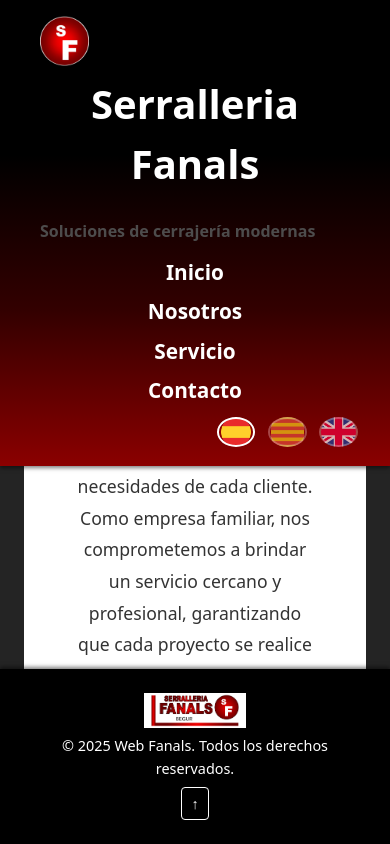
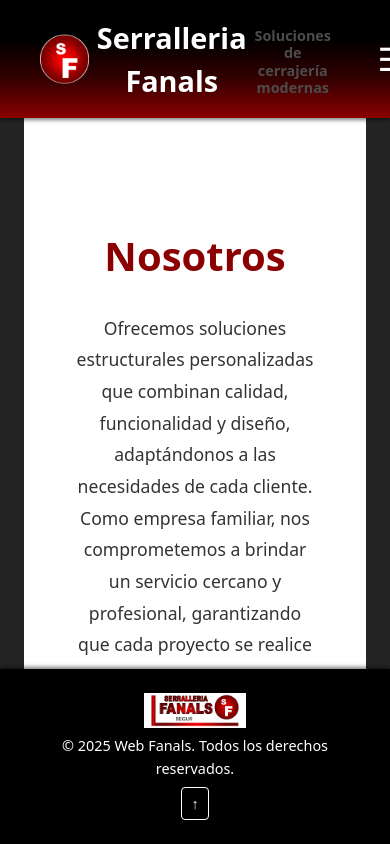
Before and after one commit to AlfredoRios24/3.-Web-Fanals, a React (Vite) app: page /about in a window 390 px wide. Shown: the top 844 px of the page. Built offline with nearby package versions, Linux system fonts and the light colour scheme.

Commit message:
dessing responsive header

```diff
--- a/src/components/Header.css
+++ b/src/components/Header.css
@@ -1,8 +1,6 @@
 .navheader {
   width: 100%;
-  max-width: 100%;
   background: linear-gradient(to bottom, #000000, #000000, #330000, #8b0000);
-  box-sizing: border-box;
   color: #ffffff;
   position: fixed;
   top: 0;
@@ -14,43 +12,30 @@
   box-shadow: 0 2px 4px rgba(0,0,0,0.5);
 }
 
-/* Contenedor superior: logo + títulos */
 .header-title {
   display: flex;
   align-items: center;
+  justify-content: space-between;
   gap: 1rem;
-  width: 100%;
-  max-width: 2280px;
 }
 
-/* Logo */
 .header-logo {
   height: 50px;
   width: auto;
 }
 
-/* Textos: título y subtítulo en columna */
-.header-texts {
-  display: flex;
-  flex-direction: column;
-  justify-content: center;
-}
-
-/* Título principal */
 .header-title span {
   font-size: 2.5rem;
   font-weight: 700;
 }
 
-/* Subtítulo */
 .header-title h3 {
   font-size: 1rem;
   font-weight: 800;
-  margin: 1;
-  padding-top: 20px;
+  margin: 0;
+  padding-top: 5px;
 }
 
-/* Fila de navegación */
 .nav-container {
   display: flex;
   justify-content: flex-start;
@@ -60,7 +45,6 @@
   max-width: 2280px;
 }
 
-/* Links estilo */
 .nav-container a {
   color: #ffffff;
   text-decoration: none;
@@ -73,7 +57,6 @@
   color: #8b0000;
 }
 
-/* Botones de idioma debajo, alineada a la derecha */
 .lang-buttons {
   display: flex;
   justify-content: flex-end;
@@ -81,59 +64,83 @@
   padding: 0.2rem 0;
 }
 
-/* Base de todos los botones */
 .lang-buttons button {
-  border: 2px solid rgba(255, 255, 255, 0.4); /* Borde tenue para inactivo */
-  opacity: 0.7; /* menos visible */
+  border: 2px solid rgba(255, 255, 255, 0.4);
+  opacity: 0.7;
   cursor: pointer;
-  border-radius: 50%;        /* redondo */
+  border-radius: 50%;
   width: 40px;
   height: 40px;
   background-size: cover;
   background-position: center;
   background-repeat: no-repeat;
   transition: all 0.3s ease;
-  text-indent: -9999px;      /* oculta el texto */
+  text-indent: -9999px;
 }
 
-/* Hover general */
 .lang-buttons button:hover {
   transform: scale(1.1);
   border-color: #8b0000;
 }
 
-/* Botón activo */
 .lang-buttons button.active {
   border-color: #ffffff;
   opacity: 1;
 }
 
-/* Banderas específicas */
-.flag-es {
-  background-image: url('../assets/flags/spain.png');
+.flag-es { background-image: url('../assets/flags/spain.png'); }
+.flag-en { background-image: url('../assets/flags/uk.png'); }
+.flag-ca { background-image: url('../assets/flags/catalonia.png'); }
+
+/* Hamburger button */
+.hamburger {
+  display: none;
+  background: none;
+  border: none;
+  font-size: 2rem;
+  color: #fff;
+  cursor: pointer;
 }
 
-.flag-en {
-  background-image: url('../assets/flags/uk.png');
-}
-
-.flag-ca {
-  background-image: url('../assets/flags/catalonia.png');
-}
-
-/* Responsivo */
+/* Mobile styles */
 @media (max-width: 768px) {
   .header-title {
-    flex-direction: column;
-    align-items: flex-start;
+    flex-direction: row;
+    justify-content: space-between;
+    align-items: center;
     gap: 0.5rem;
   }
+
   .nav-container {
+    display: none;
     flex-direction: column;
     gap: 0.5rem;
+    align-items: center;
+    padding-top: 1rem;
   }
+
+  .nav-container.open {
+    display: flex;
+  }
+
+  .hamburger {
+    display: block;
+  }
+
   .lang-buttons button {
     width: 30px;
     height: 30px;
   }
+
+  .header-title span {
+    font-size: 1.8rem;
+  }
+
+  .header-title h3 {
+    font-size: 0.9rem;
+  }
+
+  .nav-container a {
+    font-size: 1rem;
+  }
 }
--- a/src/components/Header.tsx
+++ b/src/components/Header.tsx
@@ -1,4 +1,4 @@
-import React from 'react';
+import React, { useState } from 'react';
 import { Link } from 'react-router-dom';
 import { useTranslation } from 'react-i18next';
 import './Header.css';
@@ -6,30 +6,34 @@
 
 const Header: React.FC = () => {
   const { t, i18n } = useTranslation();
+  const [menuOpen, setMenuOpen] = useState(false);
 
-  // Función para hacer scroll arriba al clicar un link
   const scrollToTop = () => {
     window.scrollTo({ top: 0, behavior: 'smooth' });
+    setMenuOpen(false);
   };
 
   return (
     <nav className="navheader">
-      {/* Título + Logo */}
+      {/* Logo + título */}
       <div className="header-title">
         <img src={logoFanals} alt="Logo Fanals" className="header-logo" />
         <span>{t('header.title')}</span>
         <h3>{t('header.subtitle')}</h3>
+
+        {/* Botón hamburguesa para móvil */}
+        <button className="hamburger" onClick={() => setMenuOpen(!menuOpen)}>
+          ☰
+        </button>
       </div>
 
-      {/* Links de navegación */}
-      <div className="nav-container">
-        <Link to="/" onClick={scrollToTop}>{t('nav.home', 'Inicio')}</Link>
-        <Link to="/about" onClick={scrollToTop}>{t('nav.about', 'Nosotros')}</Link>
-        <Link to="/service" onClick={scrollToTop}>{t('nav.service', 'Service')}</Link>
-        <Link to="/contact" onClick={scrollToTop}>{t('nav.contact', 'Contacto')}</Link>
+      {/* Links de navegación y botones de idioma */}
+      <div className={`nav-container ${menuOpen ? 'open' : ''}`}>
+        <Link to="/" onClick={scrollToTop}>{t('nav.home')}</Link>
+        <Link to="/about" onClick={scrollToTop}>{t('nav.about')}</Link>
+        <Link to="/service" onClick={scrollToTop}>{t('nav.service')}</Link>
+        <Link to="/contact" onClick={scrollToTop}>{t('nav.contact')}</Link>
 
-
-      {/* Botones de idioma */}
         <div className="lang-buttons">
           <button
             className={`flag-es ${i18n.language === 'es' ? 'active' : ''}`}
@@ -50,9 +54,7 @@
             EN
           </button>
         </div>
-
       </div>
-
     </nav>
   );
 };
--- a/src/i18n/locales/en.json
+++ b/src/i18n/locales/en.json
@@ -1,6 +1,6 @@
 {
   "header": {
-    "title": "Fanals Locksmith",
+    "title": "Serralleria Fanals",
     "subtitle": "Modern locksmith solutions"
   },
   "nav": {
```
